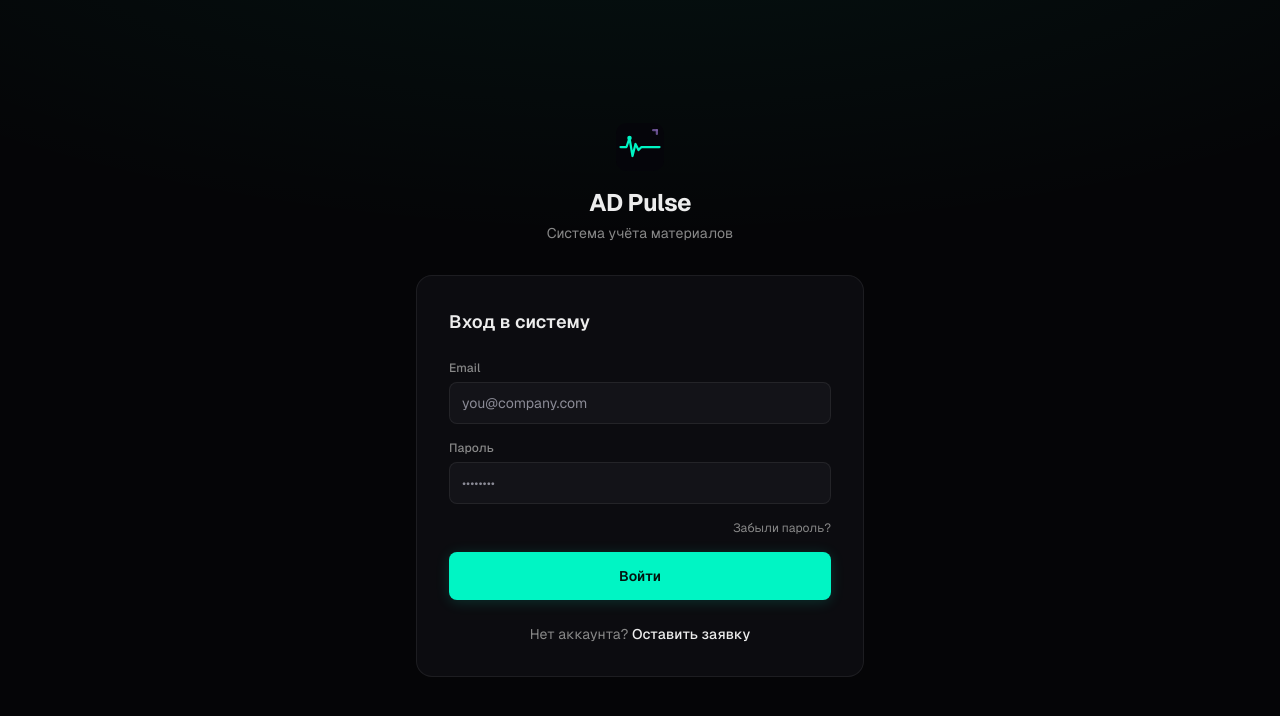
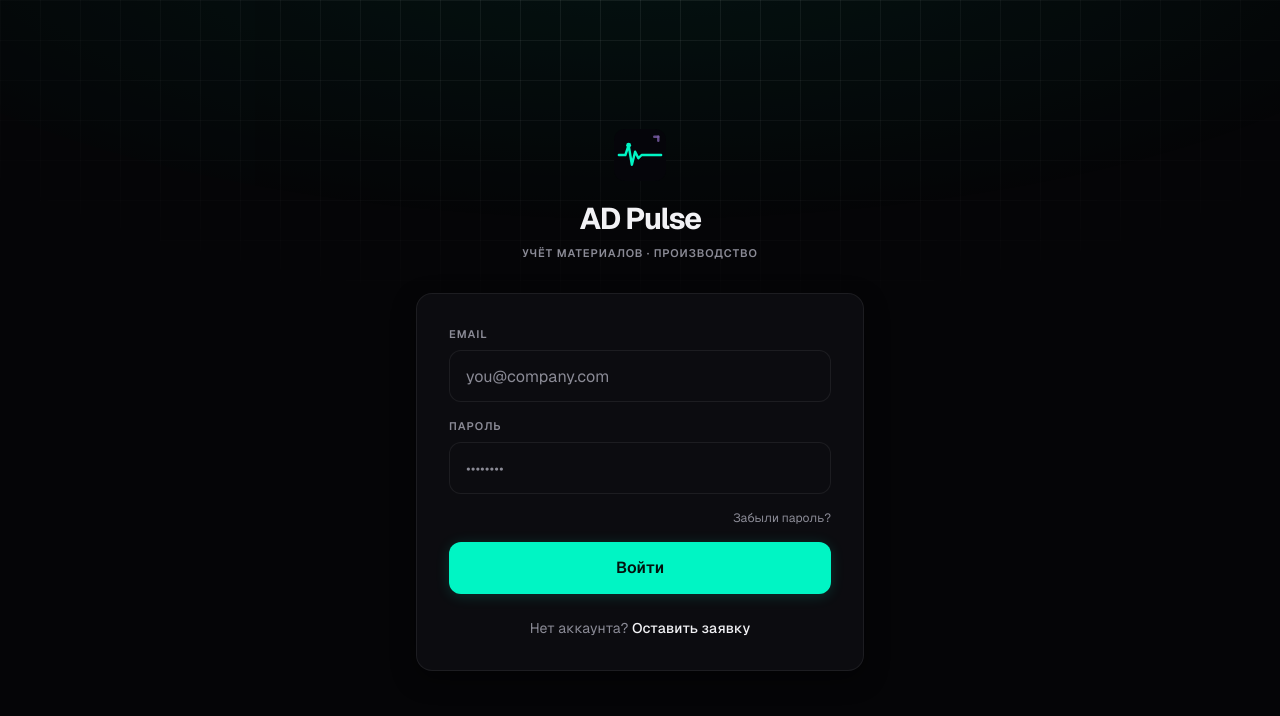
Before and after one commit to winketic/ad-pulse_6.7v, a Next.js app: page /login in a window 1280 px wide. Shown: the top 716 px of the page. Built offline with nearby package versions, Linux system fonts and the light colour scheme; no server answers.

Commit message:
feat(redesign): login — engineering grid backdrop, breathing glow, staged entrance

```diff
--- a/app/globals.css
+++ b/app/globals.css
@@ -110,6 +110,10 @@ td, .tabular-nums { font-variant-numeric: tabular-nums; }
 @keyframes slideUpSheet {
   from { transform: translateY(24px); opacity: 0.4; }
   to   { transform: translateY(0);    opacity: 1; }
+}
+@keyframes authGlow {
+  0%, 100% { opacity: 0.7; }
+  50%      { opacity: 1; }
 }
 
 @media (prefers-reduced-motion: reduce) {
@@ -279,16 +283,43 @@ td, .tabular-nums { font-variant-numeric: tabular-nums; }
   .dp-btn-danger:hover:not(:disabled) { background: color-mix(in srgb, var(--danger) 20%, transparent); }
   .dp-btn-danger:active:not(:disabled) { transform: scale(0.98); }
 
-  /* Auth page wrapper */
+  /* Auth page wrapper — terminal backdrop: faint engineering grid
+     fading from the top + slow-breathing accent glow. Pure CSS,
+     opacity-only animation (60fps-safe). */
   .dp-auth-page {
     @apply min-h-screen flex items-center justify-center p-4;
-    background: radial-gradient(ellipse 80% 50% at 50% -20%, color-mix(in srgb, var(--accent) 6%, transparent), transparent), var(--bg);
+    position: relative;
+    overflow: hidden;
+    background: var(--bg);
+  }
+  .dp-auth-page::before {
+    content: "";
+    position: absolute;
+    inset: 0;
+    pointer-events: none;
+    background-image:
+      linear-gradient(var(--border) 1px, transparent 1px),
+      linear-gradient(90deg, var(--border) 1px, transparent 1px);
+    background-size: 40px 40px;
+    -webkit-mask-image: radial-gradient(ellipse 90% 55% at 50% 0%, black, transparent 75%);
+    mask-image: radial-gradient(ellipse 90% 55% at 50% 0%, black, transparent 75%);
+  }
+  .dp-auth-page::after {
+    content: "";
+    position: absolute;
+    inset: 0;
+    pointer-events: none;
+    background: radial-gradient(ellipse 70% 40% at 50% -10%, color-mix(in srgb, var(--accent) 9%, transparent), transparent);
+    animation: authGlow 5s ease-in-out infinite;
   }
 
   .dp-auth-card {
-    @apply rounded-2xl p-8;
-    background: var(--card);
+    @apply rounded-2xl p-6 sm:p-8;
+    position: relative;
+    z-index: 1;
+    background: var(--surface-1);
     border: 1px solid var(--border);
+    box-shadow: var(--shadow-raised);
   }
 }
 
--- a/app/login/page.tsx
+++ b/app/login/page.tsx
@@ -78,52 +78,58 @@ function LoginForm() {
 
   return (
     <div className="dp-auth-page">
-      <div className="w-full max-w-md">
-        <div className="text-center mb-8">
-          <div className="flex justify-center mb-4"><Logo size={48} /></div>
-          <h1 className="text-2xl font-bold text-[#ededed] tracking-tight">AD Pulse</h1>
-          <p className="text-sm text-[#888888] mt-1">Система учёта материалов</p>
+      <div className="w-full max-w-md relative z-[1]">
+        <div className="text-center mb-8 fade-in-up">
+          <div className="flex justify-center mb-5">
+            <div className="relative">
+              <div className="absolute inset-0 rounded-2xl bg-[var(--accent)]/20 blur-xl" />
+              <div className="relative">
+                <Logo size={52} />
+              </div>
+            </div>
+          </div>
+          <h1 className="text-3xl font-bold text-[var(--text)] tracking-tighter">AD Pulse</h1>
+          <p className="text-label mt-2">Учёт материалов · Производство</p>
         </div>
 
         {searchParams.get("message") === "password_updated" && (
-          <div className="mb-4 flex items-start gap-2.5 px-4 py-3 rounded-xl bg-[#00f5c4]/10 border border-[#00f5c4]/30">
-            <svg className="w-4 h-4 text-[#00f5c4] shrink-0 mt-0.5" fill="none" viewBox="0 0 24 24" stroke="currentColor" strokeWidth={2}>
+          <div className="mb-4 flex items-start gap-2.5 px-4 py-3 rounded-xl bg-[var(--accent)]/10 border border-[var(--accent)]/30 fade-in-up">
+            <svg className="w-4 h-4 text-[var(--accent)] shrink-0 mt-0.5" fill="none" viewBox="0 0 24 24" stroke="currentColor" strokeWidth={2}>
               <path strokeLinecap="round" strokeLinejoin="round" d="M5 13l4 4L19 7" />
             </svg>
-            <span className="text-sm text-[#00f5c4] font-medium">Пароль успешно изменён. Войдите с новым паролем.</span>
+            <span className="text-sm text-[var(--accent)] font-medium">Пароль успешно изменён. Войдите с новым паролем.</span>
           </div>
         )}
 
-        <div className="dp-auth-card">
-          <h2 className="text-lg font-semibold text-[#ededed] mb-6">Вход в систему</h2>
+        <div className="dp-auth-card fade-in-up" style={{ animationDelay: "60ms" }}>
           <form onSubmit={handleSubmit} className="space-y-4">
             <div>
-              <label className="block text-xs font-medium text-[#888888] mb-1.5">Email</label>
+              <label className="text-label block mb-2">Email</label>
               <input type="email" value={email} onChange={(e) => setEmail(e.target.value)}
-                placeholder="you@company.com" required autoComplete="email" className="dp-input" />
+                placeholder="you@company.com" required autoComplete="email" className="field-input" />
             </div>
             <div>
-              <label className="block text-xs font-medium text-[#888888] mb-1.5">Пароль</label>
+              <label className="text-label block mb-2">Пароль</label>
               <input type="password" value={password} onChange={(e) => setPassword(e.target.value)}
-                placeholder="••••••••" required autoComplete="current-password" className="dp-input" />
+                placeholder="••••••••" required autoComplete="current-password" className="field-input" />
             </div>
 
             {error && (
-              <div className="flex items-start gap-2.5 p-3 rounded-lg bg-red-500/10 border border-red-500/20">
-                <svg className="w-4 h-4 text-red-400 shrink-0 mt-0.5" fill="currentColor" viewBox="0 0 20 20">
+              <div className="flex items-start gap-2.5 p-3 rounded-lg bg-[var(--danger-bg)] border border-[var(--danger)]/25">
+                <svg className="w-4 h-4 text-[var(--danger)] shrink-0 mt-0.5" fill="currentColor" viewBox="0 0 20 20">
                   <path fillRule="evenodd" d="M10 18a8 8 0 100-16 8 8 0 000 16zM8.707 7.293a1 1 0 00-1.414 1.414L8.586 10l-1.293 1.293a1 1 0 101.414 1.414L10 11.414l1.293 1.293a1 1 0 001.414-1.414L11.414 10l1.293-1.293a1 1 0 00-1.414-1.414L10 8.586 8.707 7.293z" clipRule="evenodd" />
                 </svg>
-                <span className="text-sm text-red-400">{error}</span>
+                <span className="text-sm text-[var(--danger)]">{error}</span>
               </div>
             )}
 
             <div className="flex justify-end">
-              <a href="/forgot-password" className="text-xs text-[#888888] hover:text-[#00f5c4] transition-colors">
+              <a href="/forgot-password" className="text-xs text-[var(--muted)] hover:text-[var(--accent)] transition-colors">
                 Забыли пароль?
               </a>
             </div>
 
-            <button type="submit" disabled={loading} className="dp-btn-primary w-full py-2.5 mt-1">
+            <button type="submit" disabled={loading} className="dp-btn-primary w-full min-h-[52px] rounded-xl text-base">
               {loading ? (
                 <span className="flex items-center justify-center gap-2">
                   <svg className="animate-spin h-4 w-4" fill="none" viewBox="0 0 24 24">
@@ -136,9 +142,9 @@ function LoginForm() {
             </button>
           </form>
 
-          <p className="text-center text-sm text-[#888888] mt-6">
+          <p className="text-center text-sm text-[var(--muted)] mt-6">
             Нет аккаунта?{" "}
-            <Link href="/register" className="font-medium text-[#ededed] hover:text-[#00f5c4] transition-colors">
+            <Link href="/register" className="font-medium text-[var(--text)] hover:text-[var(--accent)] transition-colors">
               Оставить заявку
             </Link>
           </p>
```
